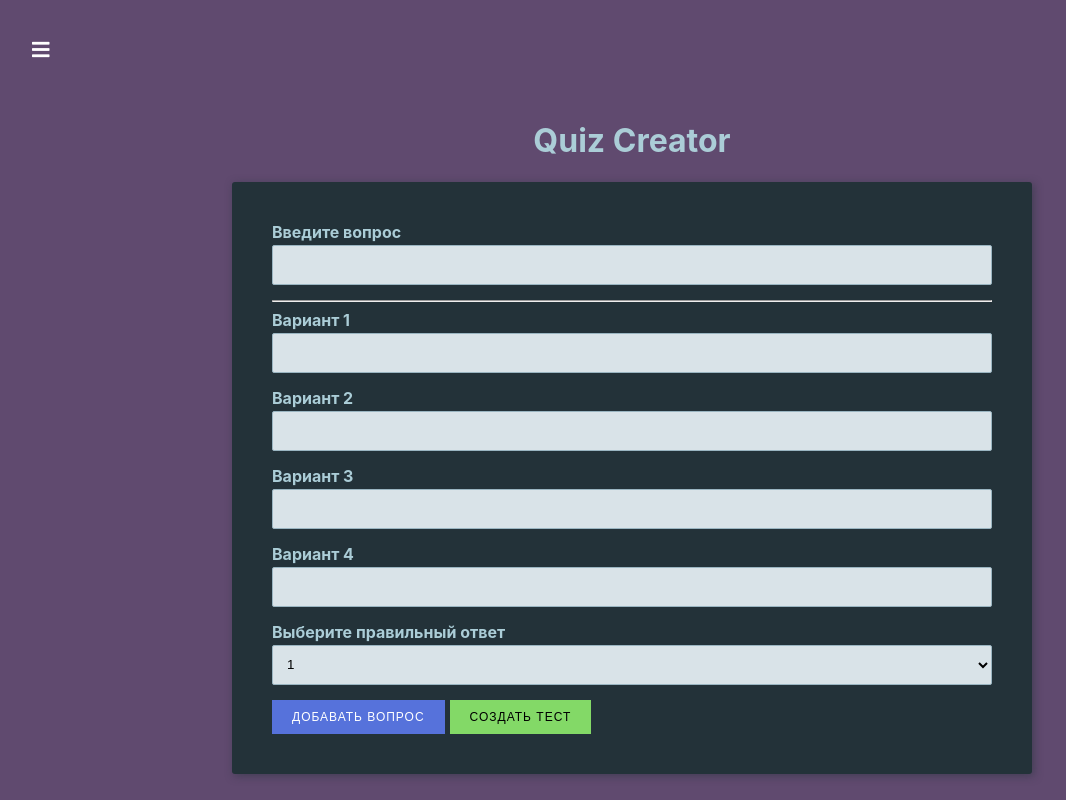
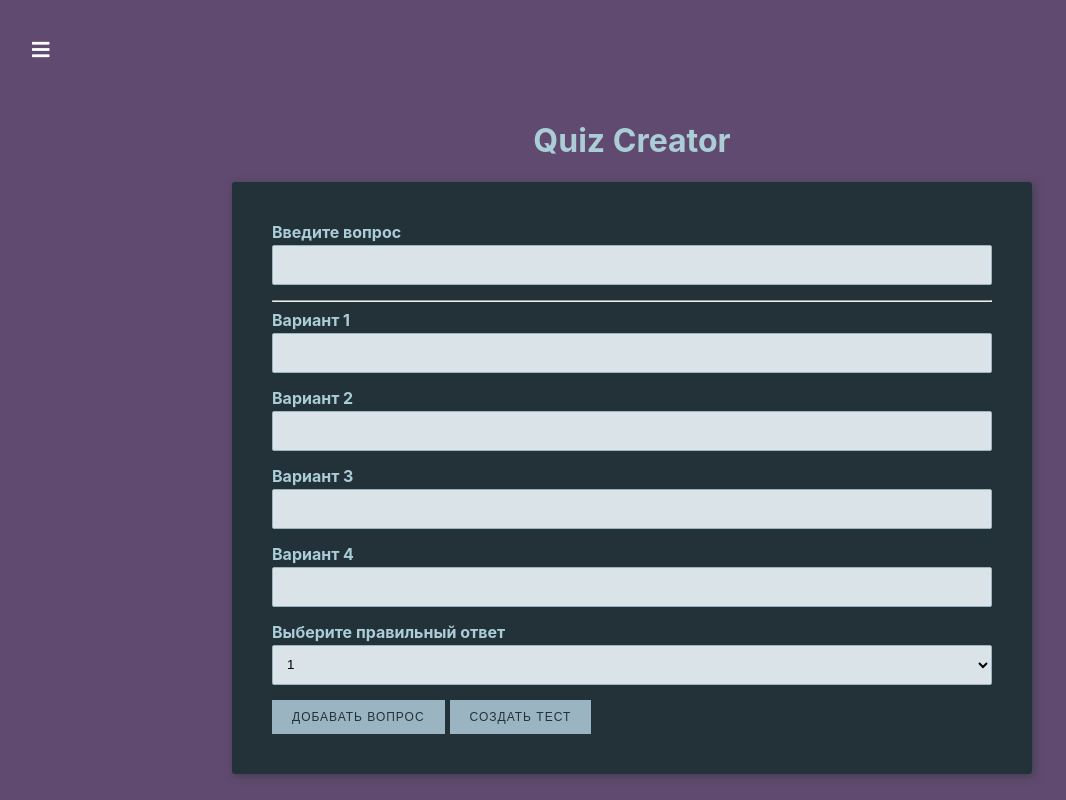
Before and after one commit to smargelov/react-learn, a React (Create React App) app: page /quiz-create in a window 1280 px wide. Shown: the whole page, without its empty margins (8-1074 px from the left). Built offline with nearby package versions, Linux system fonts and the light colour scheme.

Commit message:
Add validateForm function

```diff
--- a/src/components/Ui/Button/Button.module.sass
+++ b/src/components/Ui/Button/Button.module.sass
@@ -1,3 +1,4 @@
+@import "src/App"
 .Button
     display: inline-flex
     align-items: center
@@ -17,6 +18,9 @@
     &:active
         box-shadow: inset 0 0 5px rgba(#cccccc, .5)
         outline: none
+    &:disabled
+        background-color: lighten($bg-color, 50%)
+        color: $bg-color
 .success
     background-color: #83d967
     box-shadow: none
--- a/src/containers/Auth/Auth.js
+++ b/src/containers/Auth/Auth.js
@@ -2,7 +2,7 @@ import React from 'react';
 import classes from "./Auth.module.sass";
 import Button from "../../components/Ui/Button/Button";
 import Input from "../../components/Ui/Input/Input";
-import {validate} from "../../form/formFramework";
+import {validate, validateForm} from "../../form/formFramework";
 
 class Auth extends React.Component {
     state = {
@@ -57,14 +57,9 @@ class Auth extends React.Component {
 
         formControls[controlName] = control
 
-        let isFormValid = true
-
-        Object.keys(formControls).forEach(name => {
-            isFormValid = formControls[name].valid && isFormValid
-        })
         this.setState({
             formControls,
-            isFormValid
+            isFormValid: validateForm(formControls)
         })
     }
 
--- a/src/containers/QuizCreator/QuizCreator.js
+++ b/src/containers/QuizCreator/QuizCreator.js
@@ -2,8 +2,9 @@ import React from 'react';
 import classes from "./QuizCreator.module.sass";
 import Input from "../../components/Ui/Input/Input";
 import Button from "../../components/Ui/Button/Button";
-import {createControl, validate} from "../../form/formFramework";
+import {createControl, validate, validateForm} from "../../form/formFramework";
 import Select from "../../components/Ui/Select/Select";
+import {logDOM} from "@testing-library/react";
 
 function createOptionControl(num) {
     return createControl({
@@ -29,6 +30,7 @@ function createFormControls() {
 class QuizCreator extends React.Component {
     state = {
         quiz: [],
+        isFormValid: false,
         rightAnswerId: 1,
         formControls: createFormControls()
     }
@@ -36,8 +38,8 @@ class QuizCreator extends React.Component {
     submitHandler = event => {
         event.preventDefault()
     }
-    addQuestionHandler = () => {
-
+    addQuestionHandler = (event) => {
+        event.preventDefault()
     }
 
     createQuizHandler = () => {
@@ -51,6 +53,13 @@ class QuizCreator extends React.Component {
         control.value = value
         control.touched = true
         control.valid = validate(control.value, control.validation)
+
+        formControls[controlName] = control
+
+        this.setState({
+            formControls,
+            isFormValid: validateForm(formControls)
+        })
     }
 
     renderControls() {
@@ -101,11 +110,13 @@ class QuizCreator extends React.Component {
 
                         {select}
                         <Button
+                            disabled={!this.state.isFormValid}
                             type="primary"
                             onClick={this.addQuestionHandler}>
                             Добавать вопрос
                         </Button>
                         <Button
+                            disabled={this.state.quiz.length === 0}
                             type="success"
                             onClick={this.createQuizHandler}>
                             Создать тест
--- a/src/form/formFramework.js
+++ b/src/form/formFramework.js
@@ -27,6 +27,14 @@ export function validate(value, validation = null) {
     return isValid
 }
 
+export function validateForm(formControls) {
+    let isFormValid = true
+    Object.keys(formControls).forEach(name => {
+        isFormValid = formControls[name].valid && isFormValid
+    })
+    return isFormValid
+}
+
 function emailIsValid(email) {
     return /^[^\s@]+@[^\s@]+\.[^\s@]+$/.test(email)
 }
```
